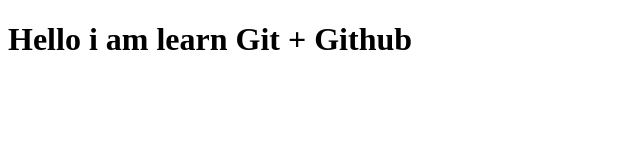
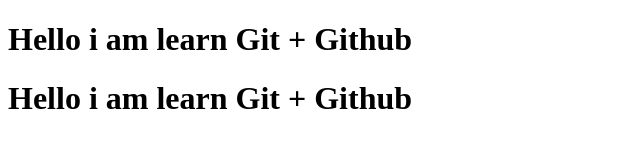
Before and after one commit to akshayInfotech1/Demo, a plain HTML site: page index.html in a window 1280 px wide. Shown: the whole page, without its empty margins (0-640 px from the left). Drawn offline with Linux system fonts and the light colour scheme.

Commit message:
H1 tag add

```diff
--- a/index.html
+++ b/index.html
@@ -7,5 +7,6 @@
 </head>
 <body>
     <h1>Hello i am learn Git + Github</h1>
+    <h1>Hello i am learn Git + Github</h1>
 </body>
 </html>
```
